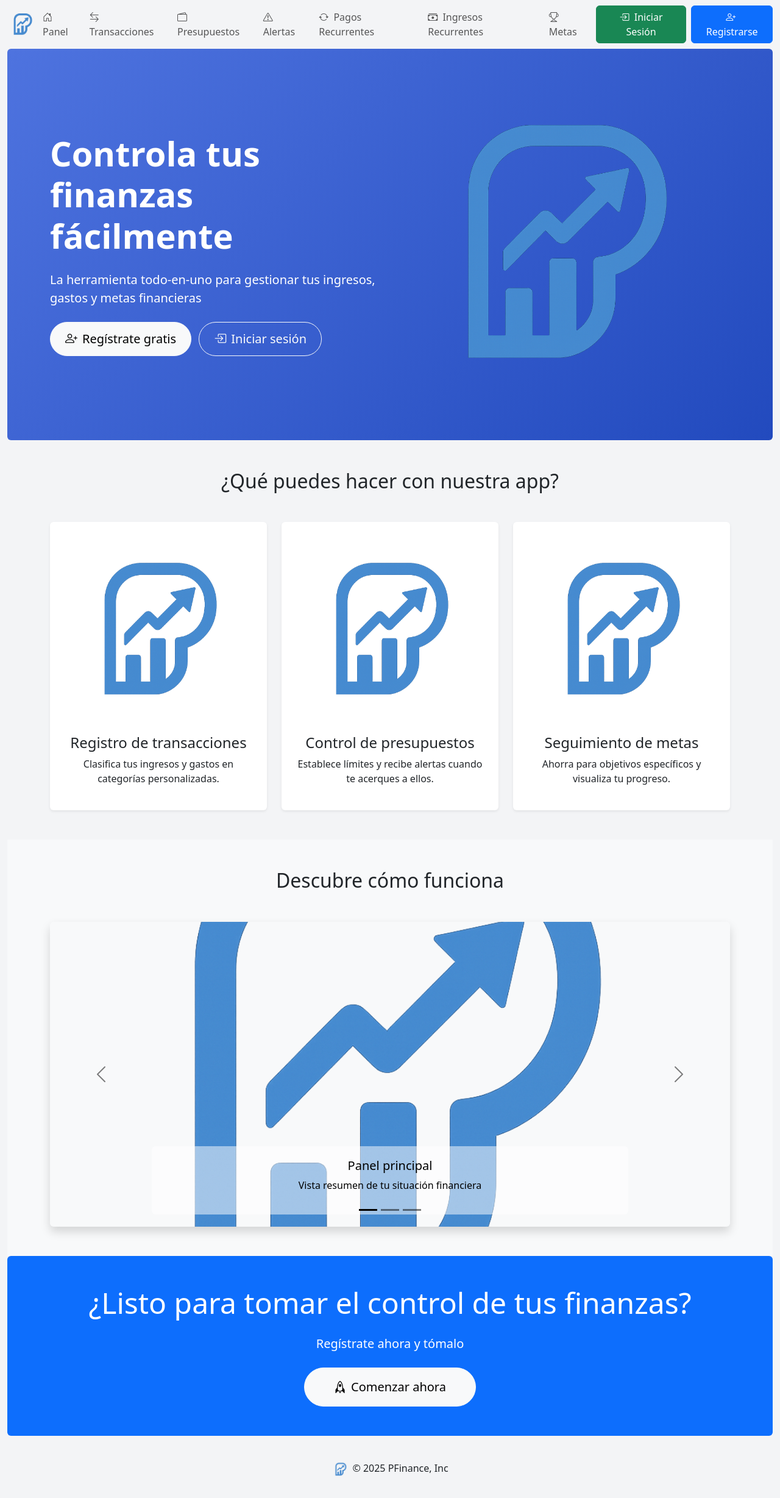
After one commit to jesuscpr/ProyectoDAW, a Django app: page / in a window 1280 px wide. The commit adds this page. Shown: the whole page at 61% size. Run offline with Django 5.2, Linux system fonts and the light colour scheme; parts of the project's set-up code (start-up, migrations or seed data) failed here and were passed over.

Commit message:
Landing page (#39)
* Landing page sin completar.

```diff
--- a/PFinance/templates/header.html
+++ b/PFinance/templates/header.html
@@ -16,37 +16,37 @@
             <!-- Menú Central -->
             <ul class="navbar-nav mx-auto mb-2 mb-lg-0">
                 <li class="nav-item">
-                    <a class="nav-link {% if request.path == '/dashboard/' %}active border-bottom border-primary{% endif %}" href="{% url 'pfinance:dashboard' %}">
+                    <a class="nav-link {% if request.resolver_match.view_name == 'pfinance:dashboard' %}active border-bottom border-primary{% endif %}" href="{% url 'pfinance:dashboard' %}">
                         <i class="bi bi-house-door me-1"></i>Panel
                     </a>
                 </li>
                 <li class="nav-item">
-                    <a class="nav-link {% if request.path == '/transactions/' %}active border-bottom border-primary{% endif %}" href="{% url 'pfinance:transactions_list' %}">
+                    <a class="nav-link {% if request.resolver_match.view_name == 'pfinance:transactions_list' %}active border-bottom border-primary{% endif %}" href="{% url 'pfinance:transactions_list' %}">
                         <i class="bi bi-arrow-left-right me-1"></i> Transacciones
                     </a>
                 </li>
                 <li class="nav-item">
-                    <a class="nav-link {% if request.path == '/budgets/' %}active border-bottom border-primary{% endif %}" href="{% url 'pfinance:budgets_list' %}">
+                    <a class="nav-link {% if request.resolver_match.view_name == 'pfinance:budgets_list' %}active border-bottom border-primary{% endif %}" href="{% url 'pfinance:budgets_list' %}">
                         <i class="bi bi-wallet2 me-1"></i> Presupuestos
                     </a>
                 </li>
                 <li class="nav-item">
-                    <a class="nav-link {% if request.path == '/alerts/' %}active border-bottom border-primary{% endif %}" href="{% url 'pfinance:alerts' %}">
+                    <a class="nav-link {% if request.resolver_match.view_name == 'pfinance:alerts' %}active border-bottom border-primary{% endif %}" href="{% url 'pfinance:alerts' %}">
                         <i class="bi bi-exclamation-triangle me-1"></i> Alertas
                     </a>
                 </li>
                 <li class="nav-item">
-                    <a class="nav-link {% if request.path == '/recurring-payments/' %}active border-bottom border-primary{% endif %}" href="{% url 'pfinance:recurring_payments' %}">
+                    <a class="nav-link {% if request.resolver_match.view_name == 'pfinance:recurring_payments' %}active border-bottom border-primary{% endif %}" href="{% url 'pfinance:recurring_payments' %}">
                         <i class="bi bi-arrow-repeat me-1"></i> Pagos Recurrentes
                     </a>
                 </li>
                 <li class="nav-item">
-                    <a class="nav-link {% if request.path == '/recurring-incomes/' %}active border-bottom border-primary{% endif %}" href="{% url 'pfinance:recurring_income_list' %}">
+                    <a class="nav-link {% if request.resolver_match.view_name == 'pfinance:recurring_income_list' %}active border-bottom border-primary{% endif %}" href="{% url 'pfinance:recurring_income_list' %}">
                         <i class="bi bi-cash-stack me-1"></i> Ingresos Recurrentes
                     </a>
                 </li>
                 <li class="nav-item">
-                    <a class="nav-link {% if request.path == '/goals/' %}active border-bottom border-primary{% endif %}" href="{% url 'pfinance:goals_list' %}">
+                    <a class="nav-link {% if request.resolver_match.view_name == 'pfinance:goals_list' %}active border-bottom border-primary{% endif %}" href="{% url 'pfinance:goals_list' %}">
                         <i class="bi bi-trophy me-1"></i> Metas
                     </a>
                 </li>
@@ -109,7 +109,7 @@
 
                     <!-- Perfil Usuario -->
                     <li class="nav-item dropdown">
-                        <a class="nav-link dropdown-toggle d-flex align-items-center {% if request.path == '/profile/' or request.path == '/profile/edit/' %}active border-bottom border-primary{% endif %}" href="#" id="userDropdown" role="button" data-bs-toggle="dropdown" aria-expanded="false">
+                        <a class="nav-link dropdown-toggle d-flex align-items-center {% if request.resolver_match.view_name == 'pfinance:profile' or request.resolver_match.view_name == 'pfinance:profile_edit' %}active border-bottom border-primary{% endif %}" href="#" id="userDropdown" role="button" data-bs-toggle="dropdown" aria-expanded="false">
                             <span class="me-2">{{ user.username }}</span>
                             {% if user.profile.foto_perfil %}
                                 <img src="{{ user.profile.foto_perfil.url }}" alt="Foto de perfil" class="rounded-circle me-1" style="width: 32px; height: 32px; object-fit: cover;">
--- /dev/null
+++ b/PFinance/templates/pfinance/landing.html
@@ -0,0 +1,155 @@
+{% extends 'base.html' %}
+{% load static %}
+
+{% block style %}
+<style>
+    .hero-section {
+        background: linear-gradient(135deg, #4e73df 0%, #224abe 100%);
+        border-radius: 0 0 20px 20px;
+    }
+
+    .feature-card {
+        transition: transform 0.3s ease;
+    }
+
+    .feature-card:hover {
+        transform: translateY(-5px);
+    }
+
+    .carousel-item img {
+        max-height: 500px;
+        object-fit: cover;
+    }
+
+    .btn-lg {
+        border-radius: 50px;
+        padding: 0.75rem 2rem;
+    }
+</style>
+{% endblock %}
+
+{% block content %}
+<!-- Hero Section -->
+<section class="hero-section bg-gradient-primary text-white py-5 rounded">
+    <div class="container">
+        <div class="row align-items-center">
+            <div class="col-lg-6">
+                <h1 class="display-4 fw-bold mb-4">Controla tus finanzas fácilmente</h1>
+                <p class="lead mb-4">La herramienta todo-en-uno para gestionar tus ingresos, gastos y metas financieras</p>
+                <a href="{% url 'pfinance:register' %}" class="btn btn-light btn-lg px-4 me-2">
+                    <i class="bi bi-person-plus me-2"></i>Regístrate gratis
+                </a>
+                <a href="{% url 'pfinance:login' %}" class="btn btn-outline-light btn-lg px-4">
+                    <i class="bi bi-box-arrow-in-right me-2"></i>Iniciar sesión
+                </a>
+            </div>
+            <div class="col-lg-6">
+                <!-- Imagen hero (puede ser un screenshot de tu dashboard) -->
+                <img src="{% static 'logo.png' %}" alt="Dashboard" class="img-fluid rounded">
+            </div>
+        </div>
+    </div>
+</section>
+
+<!-- Features Section -->
+<section class="py-5">
+    <div class="container">
+        <h2 class="text-center mb-5">¿Qué puedes hacer con nuestra app?</h2>
+
+        <div class="row g-4">
+            <!-- Feature 1 -->
+            <div class="col-md-4">
+                <div class="card h-100 border-0 shadow-sm">
+                    <div class="card-body text-center p-4">
+                        <img src="{% static 'logo.png' %}" alt="Transacciones" class="img-fluid mb-3 rounded">
+                        <h3 class="h4">Registro de transacciones</h3>
+                        <p>Clasifica tus ingresos y gastos en categorías personalizadas.</p>
+                    </div>
+                </div>
+            </div>
+
+            <!-- Feature 2 -->
+            <div class="col-md-4">
+                <div class="card h-100 border-0 shadow-sm">
+                    <div class="card-body text-center p-4">
+                        <img src="{% static 'logo.png' %}" alt="Presupuestos" class="img-fluid mb-3 rounded">
+                        <h3 class="h4">Control de presupuestos</h3>
+                        <p>Establece límites y recibe alertas cuando te acerques a ellos.</p>
+                    </div>
+                </div>
+            </div>
+
+            <!-- Feature 3 -->
+            <div class="col-md-4">
+                <div class="card h-100 border-0 shadow-sm">
+                    <div class="card-body text-center p-4">
+                        <img src="{% static 'logo.png' %}" alt="Metas" class="img-fluid mb-3 rounded">
+                        <h3 class="h4">Seguimiento de metas</h3>
+                        <p>Ahorra para objetivos específicos y visualiza tu progreso.</p>
+                    </div>
+                </div>
+            </div>
+        </div>
+    </div>
+</section>
+
+<!-- App Screenshots Carousel -->
+<section class="py-5 bg-light">
+    <div class="container">
+        <h2 class="text-center mb-5">Descubre cómo funciona</h2>
+
+        <div id="appCarousel" class="carousel carousel-dark slide" data-bs-ride="carousel">
+            <div class="carousel-indicators">
+                <button type="button" data-bs-target="#appCarousel" data-bs-slide-to="0" class="active" aria-current="true" aria-label="Slide 1"></button>
+                <button type="button" data-bs-target="#appCarousel" data-bs-slide-to="1" aria-label="Slide 2"></button>
+                <button type="button" data-bs-target="#appCarousel" data-bs-slide-to="2" aria-label="Slide 3"></button>
+              </div>
+            <div class="carousel-inner rounded shadow">
+                <!-- Slide 1 -->
+                <div class="carousel-item active">
+                    <img src="{% static 'logo.png' %}" class="d-block w-100" alt="Dashboard">
+                    <div class="carousel-caption d-none d-md-block bg-white bg-opacity-50 rounded">
+                        <h5>Panel principal</h5>
+                        <p>Vista resumen de tu situación financiera</p>
+                    </div>
+                </div>
+                <!-- Slide 2 -->
+                <div class="carousel-item">
+                    <img src="{% static 'logo.png' %}" class="d-block w-100" alt="Transacciones">
+                    <div class="carousel-caption d-none d-md-block bg-white bg-opacity-50 rounded">
+                        <h5>Registro de transacciones</h5>
+                        <p>Interfaz intuitiva para registrar movimientos</p>
+                    </div>
+                </div>
+                <!-- Slide 3 -->
+                <div class="carousel-item">
+                    <img src="{% static 'logo.png' %}" class="d-block w-100" alt="Reportes">
+                    <div class="carousel-caption d-none d-md-block bg-white bg-opacity-50 rounded">
+                        <h5>Reportes detallados</h5>
+                        <p>Gráficos y análisis de tus hábitos financieros</p>
+                    </div>
+                </div>
+            </div>
+            <button class="carousel-control-prev" type="button" data-bs-target="#appCarousel" data-bs-slide="prev">
+                <span class="carousel-control-prev-icon" aria-hidden="true"></span>
+                <span class="visually-hidden">Previous</span>
+            </button>
+            <button class="carousel-control-next" type="button" data-bs-target="#appCarousel" data-bs-slide="next">
+                <span class="carousel-control-next-icon" aria-hidden="true"></span>
+                <span class="visually-hidden">Next</span>
+            </button>
+        </div>
+    </div>
+</section>
+
+<!-- CTA Section -->
+<section class="py-5 bg-primary text-white rounded">
+    <div class="container text-center">
+        <h2 class="display-5 mb-4">¿Listo para tomar el control de tus finanzas?</h2>
+        <p class="lead mb-4">Regístrate ahora y tómalo</p>
+        <a href="{% url 'pfinance:register' %}" class="btn btn-light btn-lg px-5 py-3">
+            <i class="bi bi-rocket me-2"></i>Comenzar ahora
+        </a>
+    </div>
+</section>
+{% endblock %}
--- a/PFinance/urls.py
+++ b/PFinance/urls.py
@@ -7,11 +7,12 @@ from . import views
 app_name = 'pfinance'
 
 urlpatterns = [
-    # Autenticación y dashboard
-    path("dashboard/", views.DashboardView.as_view(), name="dashboard"),
+    # Autenticación, dashboard y landing page
+    path('dashboard/', views.DashboardView.as_view(), name="dashboard"),
     path('register/', views.SignUpView.as_view(template_name='registration/register.html'), name='register'),
     path('login/', LoginView.as_view(template_name='registration/login.html'), name='login'),
     path('logout/', LogoutView.as_view(template_name='registration/logout.html'), name='logout'),
+    path('', views.LandingPageView.as_view(), name="landing"),
 
 
     # Perfil
--- a/PFinance/views.py
+++ b/PFinance/views.py
@@ -22,6 +22,30 @@ CURRENCY_SYMBOLS = {
     'GBP': '£',
     'JPY': '¥'
 }
+
+# Vista para la página principal (landing page)
+class LandingPageView(TemplateView):
+    template_name = 'pfinance/landing.html'
+
+    def dispatch(self, request, *args, **kwargs):
+        # Redirige a usuarios autenticados a su dashboard
+        if request.user.is_authenticated:
+            return redirect('pfinance:dashboard')  # Cambia 'dashboard' por tu vista principal
+        return super().dispatch(request, *args, **kwargs)
+
+    def get_context_data(self, **kwargs):
+        context = super().get_context_data(**kwargs)
+        # Puedes añadir contexto adicional aquí si lo necesitas
+        context['features'] = [
+            {
+                'title': 'Registro de transacciones',
+                'description': 'Clasifica tus ingresos y gastos fácilmente',
+                'image': 'images/feature-transactions.png'
+            },
+            # Añade más features si lo deseas
+        ]
+        return context
+
 
 # Vista para el panel
 class DashboardView(LoginRequiredMixin, TemplateView):
```
